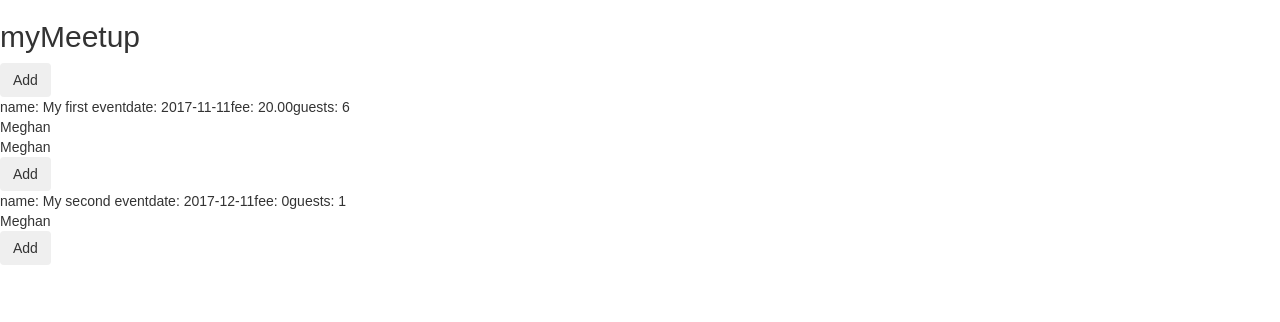
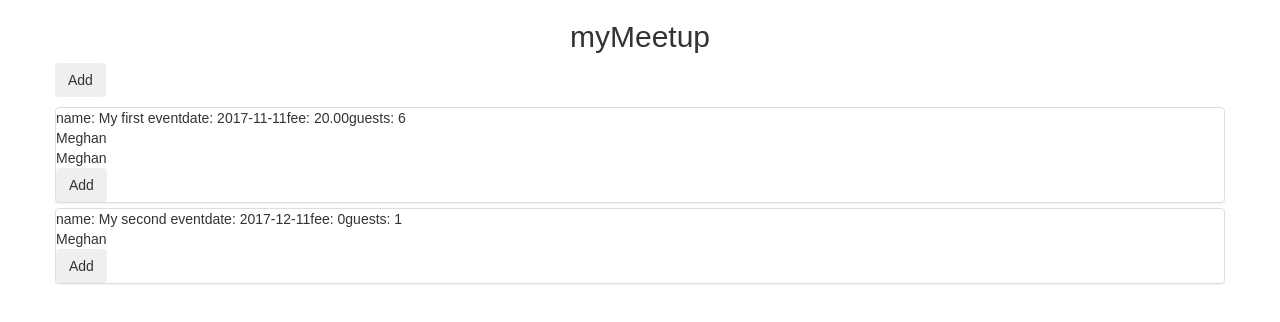
Before and after one commit to meghan-kradolfer/myMeetup, a React (Create React App) app: page / in a window 1280 px wide. Shown: the top 322 px of the page. Built offline with nearby package versions, Linux system fonts and the light colour scheme.

Commit message:
master: started on styling, fixing no guests error on create event

```diff
--- a/src/components/App.js
+++ b/src/components/App.js
@@ -1,10 +1,13 @@
 import React, { Component } from 'react';
 import { connect } from 'react-redux';
-import './App.css';
+import { Grid, Row, Col } from 'react-bootstrap';
+
 import { addNewEvent, addNewGuest } from '../actions/eventActions';
 import AddEvent from './AddEvent/AddEvent';
 import AddGuest from './AddGuest/AddGuest';
 import EventList from './EventList/EventList';
+
+import './App.css';
 
 const mapStateToProps = (state) => {
     return {
@@ -60,9 +63,19 @@ class App extends Component {
       const { events } =this.props;
     return (
       <div className="App">
-          <h2>myMeetup</h2>
-          <button className="btn" onClick={() => this.openAddEvent()}>Add</button>
-          <EventList events={ events } addGuest={this.openAddGuest} />
+          <div className="App-header text-center">
+             <Grid>
+                 <h2>myMeetup</h2>
+             </Grid>
+          </div>
+          <Grid>
+              <Row>
+                  <button className="btn" onClick={() => this.openAddEvent()}>Add</button>
+              </Row>
+              <Row>
+                  <EventList events={ events } addGuest={this.openAddGuest} />
+              </Row>
+          </Grid>
           <AddEvent open={this.state.addEvent}
                     close={this.closeAddEvent}
                     add={this.handleAddNewEvent}
--- a/src/components/EventList/EventList.css
+++ b/src/components/EventList/EventList.css
@@ -0,0 +1,4 @@
+.Event-Row {
+    background-color: pink;
+    margin: 10px 0;
+}
--- a/src/components/EventList/EventList.js
+++ b/src/components/EventList/EventList.js
@@ -1,27 +1,50 @@
 import React from 'react';
+import { Accordion, Panel } from 'react-bootstrap';
 import GuestList  from '../GuestList/GuestList';
+import './EventList.css';
 
 function sort(arr) {
     return arr.sort((a, b) => a.date > b.date);
 }
 
-const EventList = ({ events, addGuest }) => (
+const eventHeader = (event, guestCount) => (
     <div>
-        { sort(events).map( event => {
-            console.log(event);
-            const guestCount = event.participant.length + event.participant.reduce(function(total,x){return total + x.guests}, 0);
-            return (
-                <div key={event.id} >
-                    name: {event.name}
-                    date: {event.date}
-                    fee: {event.fee}
-                    guests: {guestCount}
-                    <GuestList participant={event.participant}/>
-                    <button className="btn" onClick={()=> addGuest(event.id)}>Add</button>
-                </div>
-            )
-        })}
+        name: {event.name}
+        date: {event.date}
+        fee: {event.fee}
+        guests: {guestCount}
     </div>
 );
 
+class EventList extends React.Component {
+    constructor(...args) {
+        super(...args);
+        this.state = {
+            open: true
+        };
+    }
+    render() {
+        const { events, addGuest } = this.props;
+        return (
+            <Accordion className="Event-List">
+                { sort(events).map( event => {
+                    const guestCount = event.participant ? event.participant.length + event.participant.reduce(function(total,x){return total + x.guests}, 0) : 0;
+                    return (
+                        <Panel key={event.id} className="Event-Row" header={eventHeader(event, guestCount)} eventKey={event.id}>
+                            name: {event.name}
+                            date: {event.date}
+                            fee: {event.fee}
+                            guests: {guestCount}
+                            { event.participant &&
+                            <GuestList participant={event.participant}/>
+                            }
+                            <button className="btn" onClick={()=> addGuest(event.id)}>Add</button>
+                        </Panel>
+                    )
+                })}
+            </Accordion>
+        );
+    }
+}
+
 export default EventList
--- a/src/reducers/events.js
+++ b/src/reducers/events.js
@@ -1,6 +1,10 @@
 const events = (state = [], action) => {
     switch (action.type) {
         case 'ADD_EVENT':
+            console.log([
+                ...state,
+                action.values
+            ]);
             return [
                 ...state,
                 action.values
```
